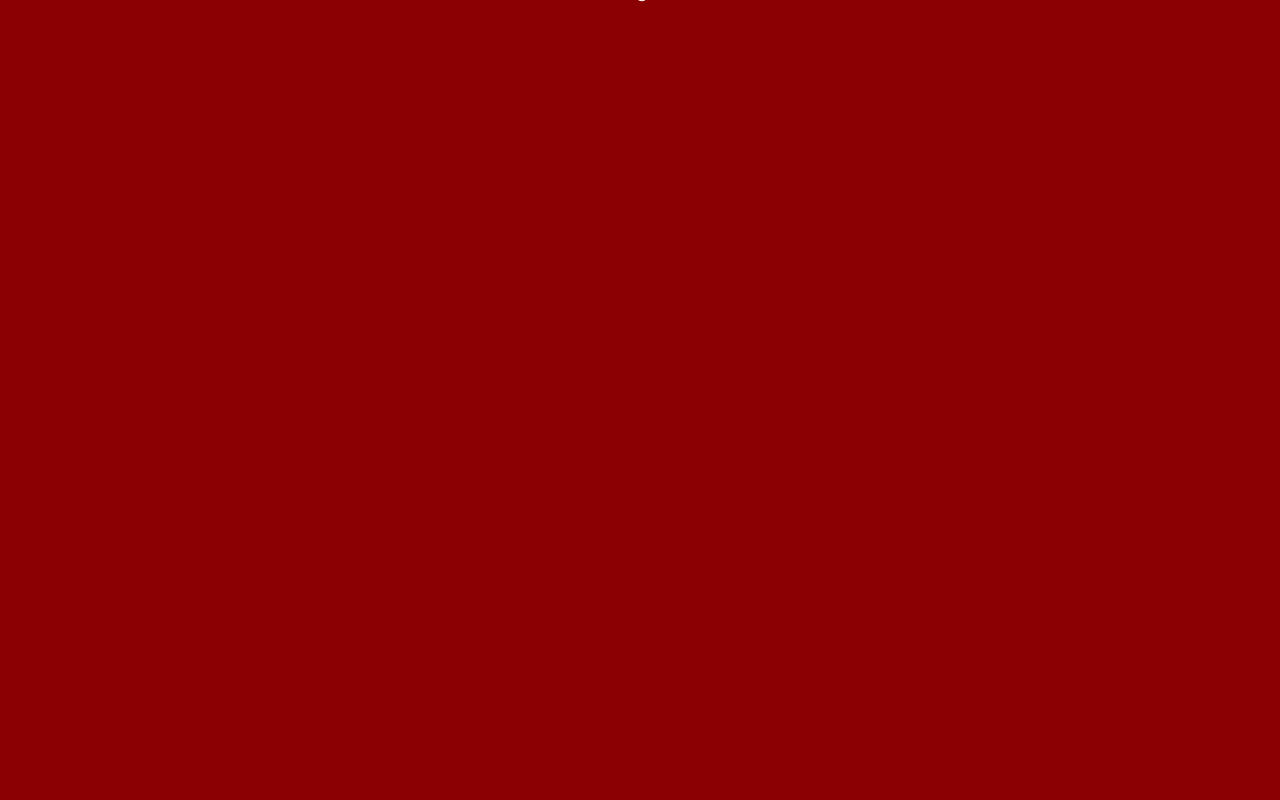
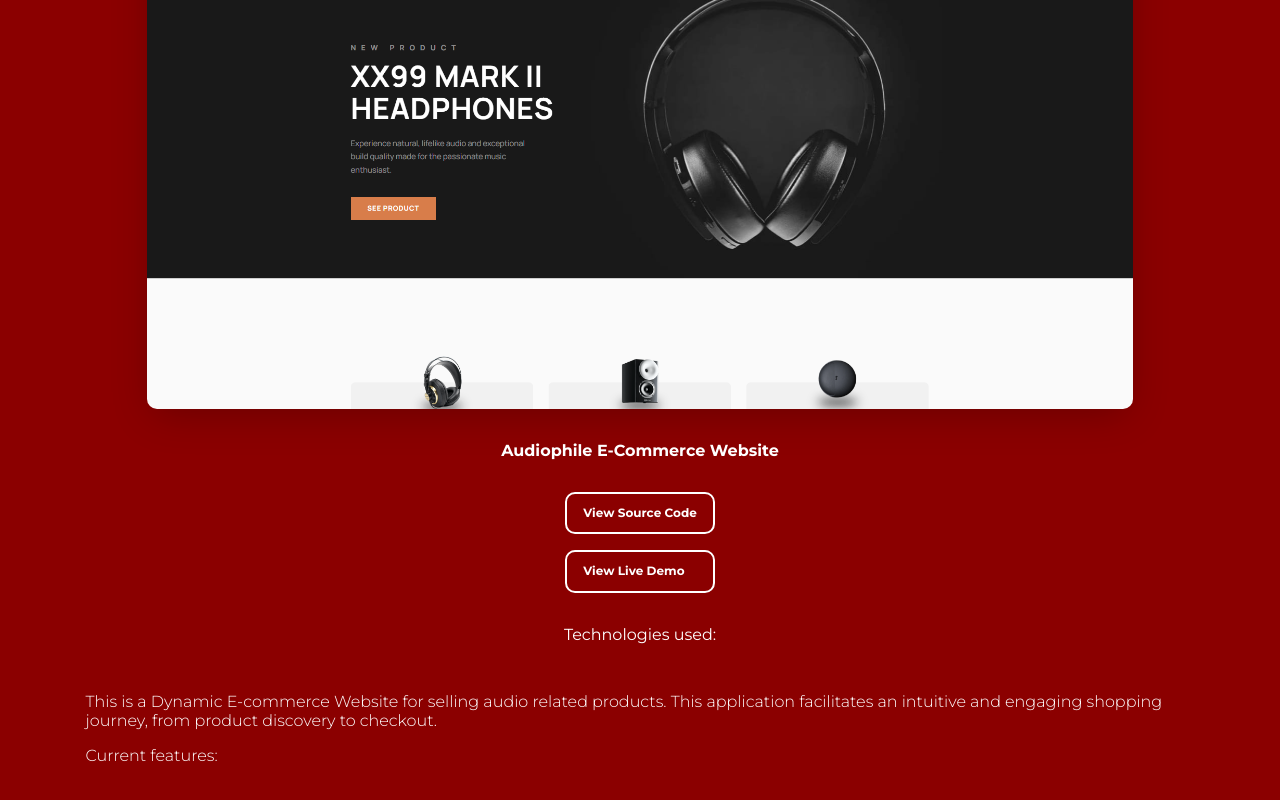
Before and after one commit to raminta-kup/portfolio, a React (Create React App) app: page / in a window 1280 px wide. Shown: the part 720-1520 px from the top of the page. Before the commit the page ends 1492 px from the top, so only its background shows below. Built offline with nearby package versions, Linux system fonts and the light colour scheme.

Commit message:
continued adding to project main container component

```diff
--- a/src/App.js
+++ b/src/App.js
@@ -6,8 +6,8 @@ import React from "react";
 function App() {
   return (
     <>
-    <MainContainer />
-    <ProjectContainerMain />
+      <MainContainer />
+      <ProjectContainerMain projectDesc="This is a Dynamic E-commerce Website for selling audio related products. This application facilitates an intuitive and engaging shopping journey, from product discovery to checkout." />
     </>
   );
 }
--- a/src/components/ProjectContainerMain.jsx
+++ b/src/components/ProjectContainerMain.jsx
@@ -3,18 +3,37 @@ import { ButtonLink } from "./ButtonLink";
 import styled from "styled-components";
 import { ProjectTitle } from "./ProjectTitle";
 import { TechnologiesContainer } from "./TechnologiesContainer";
+import { ProjectImage } from "./ProjectImage";
+import audiophilePic from "../assets/projectPictures/audiophileScreenshot.png";
 
-export const ProjectContainerMain = () => {
+export const ProjectContainerMain = ({ projectDesc }) => {
   return (
     <StyledContainerMain>
-        <ProjectTitle projectTitle="project testing abc" />
-        {/* <ButtonLink buttonText="view source code" /> */}
+      <StyledContainerSection>
+        <ProjectImage imgSrc={audiophilePic} />
+        <ProjectTitle projectTitle="audiophile e-commerce website" />
+        <StyledButtonContainer>
+          <ButtonLink buttonText="view source code" />
+          <ButtonLink buttonText="view live demo" />
+        </StyledButtonContainer>
         <TechnologiesContainer />
+        <StyledProjectDesc>
+          <p>{projectDesc}</p>
+          <p>Current features:</p>
+          <StyledFeatureList></StyledFeatureList>
+        </StyledProjectDesc>
+      </StyledContainerSection>
     </StyledContainerMain>
-  )
+  );
 };
 
-export const StyledContainerMain = styled.section`
+export const StyledContainerMain = styled.main`
+  width: 100%;
+  scroll-behavior: smooth;
+`;
+
+export const StyledContainerSection = styled.section`
+  box-sizing: border-box;
   min-height: 100vh;
   padding: 56px 24px;
   line-height: 1.2;
@@ -22,4 +41,28 @@ export const StyledContainerMain = styled.section`
   display: flex;
   flex-direction: column;
   align-items: center;
-`
+  justify-content: center;
+  gap: 32px;
+`;
+
+export const StyledButtonContainer = styled.div`
+  display: flex;
+  flex-direction: column;
+  gap: 16px;
+`;
+
+export const StyledProjectDesc = styled.div`
+  font-weight: 300;
+  width: 90%;
+  font-size: clamp(12px, 2vw, 16px);
+  display: flex;
+  flex-direction: column;
+  gap: 16px;
+`;
+
+export const StyledFeatureList = styled.ul`
+  list-style: decimal;
+  display: flex;
+  flex-direction: column;
+  gap: 8px;
+`;
--- /dev/null
+++ b/src/components/ProjectImage.jsx
@@ -0,0 +1,15 @@
+import React from "react";
+import styled from "styled-components";
+
+
+export const ProjectImage = ({imgSrc}) => {
+    return (
+        <StyledProjectImg src={imgSrc} />
+    )
+}
+
+export const StyledProjectImg = styled.img`
+    border-radius: 10px;
+    width: 80%;
+    box-shadow: 0px 10px 40px -7px rgba(0, 0, 0, 0.25);
+`
--- a/src/components/ProjectTitle.jsx
+++ b/src/components/ProjectTitle.jsx
@@ -11,7 +11,7 @@ export const ProjectTitle = ({projectTitle}) => {
 export const StyledProjectTitle = styled.h2`
     font-weight: 700;
     text-align: center;
-    padding: 24px 0;
+    /* padding: 24px 0; */
     max-width: 80%;
     text-transform: capitalize;
 `
```
Also changed, not shown: src/components/JsIcon.jsx (added, +7 -0 lines), src/assets/projectPictures/audiophileScreenshot.png (added). Lines whose indentation alone changed are shown as unchanged.
